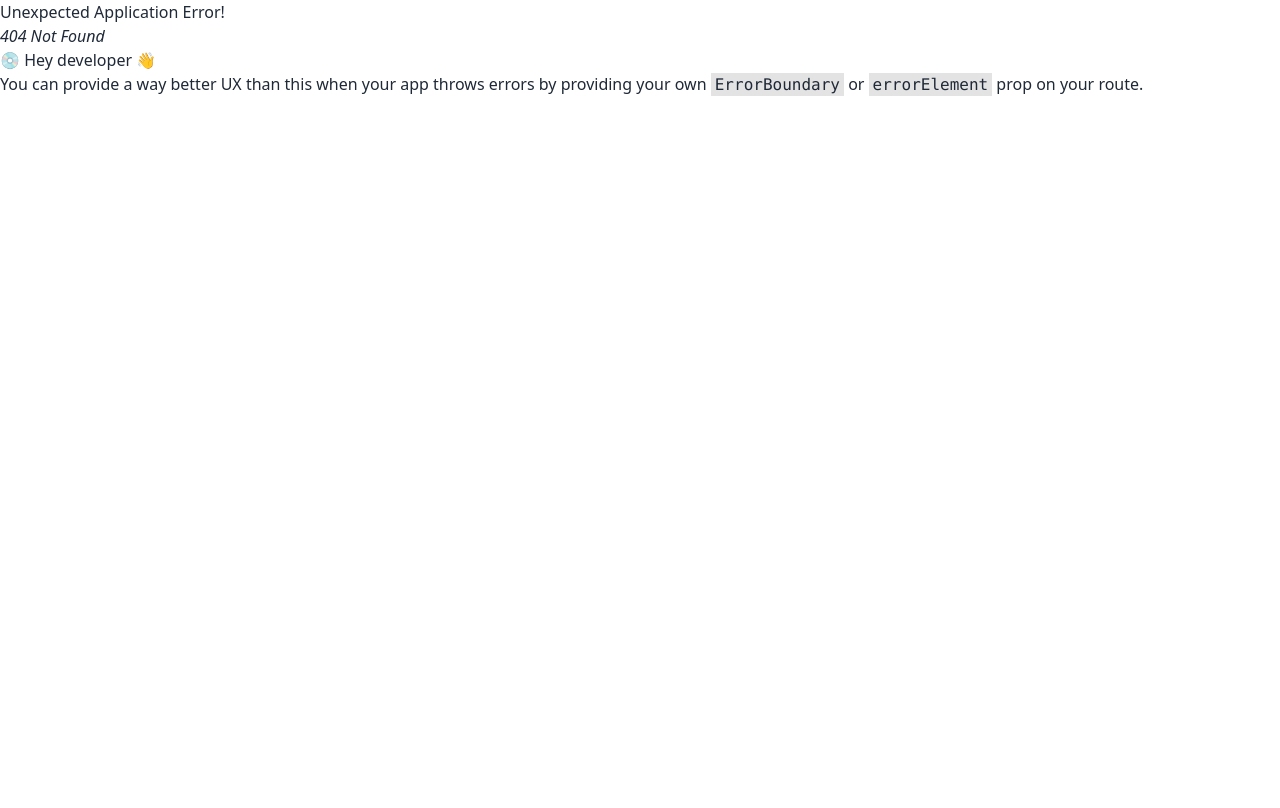
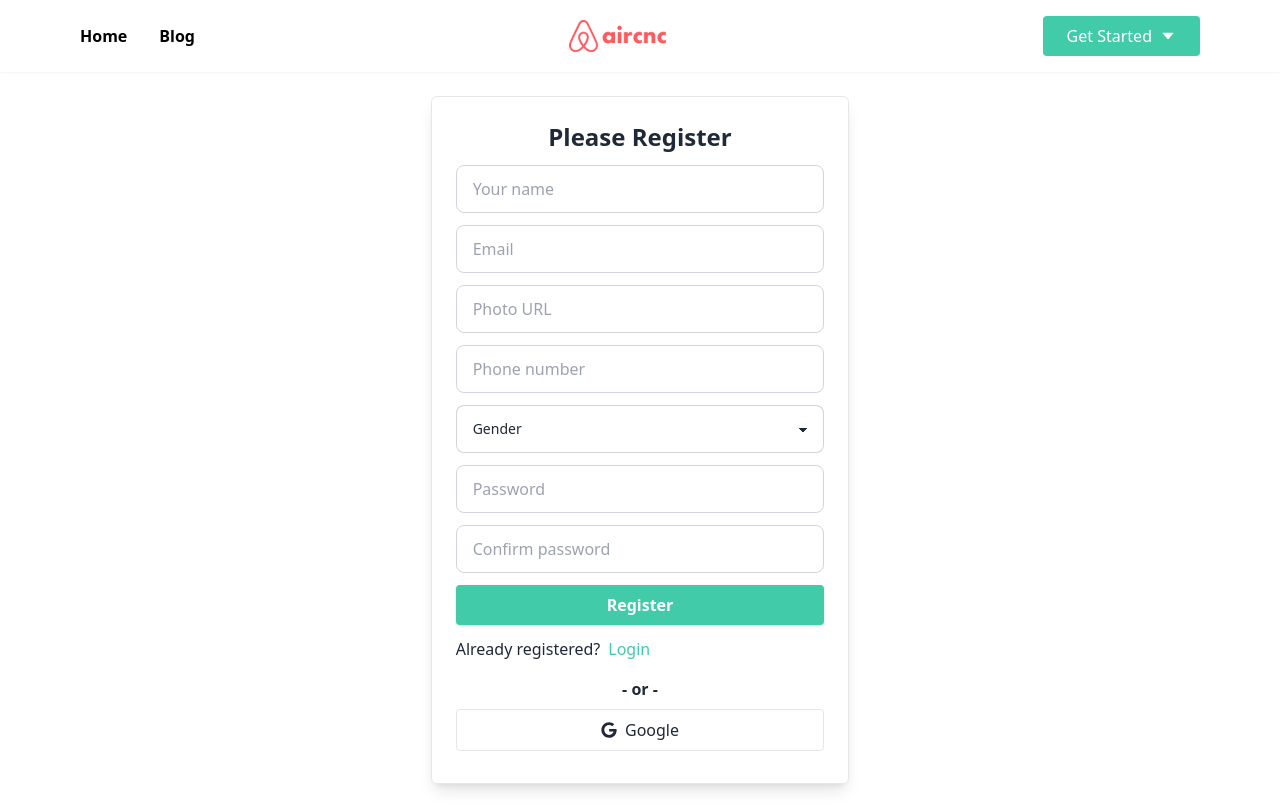
Before and after one commit to fazlyalahiru/lingua-client, a React (Vite) app: page /register in a window 1280 px wide. Before the commit this address had no page. Built offline with nearby package versions, Linux system fonts and the light colour scheme; no server answers.

Commit message:
register form is done

```diff
--- a/package.json
+++ b/package.json
@@ -11,10 +11,13 @@
   },
   "dependencies": {
     "@headlessui/react": "^1.7.15",
+    "firebase": "^9.22.1",
     "localforage": "^1.10.0",
     "match-sorter": "^6.3.1",
     "react": "^18.2.0",
     "react-dom": "^18.2.0",
+    "react-hook-form": "^7.44.3",
+    "react-hot-toast": "^2.4.1",
     "react-icons": "^4.9.0",
     "react-router-dom": "^6.12.0",
     "sort-by": "^1.2.0"
--- a/src/components/shared/navBar/Navbar.jsx
+++ b/src/components/shared/navBar/Navbar.jsx
@@ -54,25 +54,26 @@ const Navbar = () => {
                   tabIndex={0}
                   className="dropdown-content menu p-2 shadow bg-base-100 rounded-box w-52">
                   <li>
-                    <a>Item 1</a>
+                    <span>Item 1</span>
                   </li>
                   <li>
-                    <a>Item 2</a>
+                    <span>Item 2</span>
                   </li>
                 </ul>
               </div> */}
               <div className="relative ">
-                <Link
-                  className="flex justify-center items-center gap-2 bg-[#42CBA8] text-white px-2 md:px-6 py-1 md:py-2 rounded"
+                <p
+                  className="flex justify-center items-center gap-2 bg-[#42CBA8] text-white px-2 md:px-6 py-1 md:py-2 rounded cursor-pointer"
                   onClick={() => setIsGetStartedOpen(!isGetStartedOpen)}>
-                  <p>Get Started</p>
+                  <span>Get Started</span>
                   <AiOutlineCaretDown></AiOutlineCaretDown>
-                </Link>
+                </p>
                 {isGetStartedOpen && (
                   <div className="absolute rounded-xl shadow-md w-[40vw] md:w-[10vw] bg-white overflow-hidden right-0 top-10">
                     <div className="flex  flex-col cursor-pointer p-2">
                       <NavLink
                         to="/login"
+                        onClick={() => setIsGetStartedOpen(false)}
                         className="hover:bg-gray-100 transition-opacity p-2">
                         <span className="flex justify-center items-center gap-1">
                           <GrInsecure></GrInsecure> <p>Login</p>
@@ -80,6 +81,7 @@ const Navbar = () => {
                       </NavLink>
                       <NavLink
                         to="/register"
+                        onClick={() => setIsGetStartedOpen(false)}
                         className="hover:bg-gray-100 transition-opacity p-2">
                         <span className="flex justify-center  items-center gap-1">
                           <AiOutlineUserAdd></AiOutlineUserAdd> <p>Register</p>
--- a/src/firebase/firebase.config.js
+++ b/src/firebase/firebase.config.js
@@ -14,5 +14,4 @@ const firebaseConfig = {
 };
 
 // Initialize Firebase
-const app = initializeApp(firebaseConfig);
-export default app;
+export const app = initializeApp(firebaseConfig);
--- a/src/main.jsx
+++ b/src/main.jsx
@@ -1,8 +1,13 @@
-import ReactDOM from 'react-dom/client'
-import './index.css'
-import { RouterProvider } from 'react-router-dom'
-import router from './routes/PageRoutes.jsx'
+import ReactDOM from "react-dom/client";
+import "./index.css";
+import { RouterProvider } from "react-router-dom";
+import router from "./routes/PageRoutes.jsx";
+import AuthProvider from "./providerders/AuthProviders";
+import { Toaster } from "react-hot-toast";
 
-ReactDOM.createRoot(document.getElementById('root')).render(
-  <RouterProvider router={router} />
-)
+ReactDOM.createRoot(document.getElementById("root")).render(
+  <AuthProvider>
+    <Toaster />
+    <RouterProvider router={router} />
+  </AuthProvider>
+);
--- a/src/pages/login/Login.jsx
+++ b/src/pages/login/Login.jsx
@@ -39,7 +39,7 @@ const Login = () => {
               Sign In
             </button>
             <p>
-              Do not have account?
+              Not a member yet?
               <Link
                 className="ms-2 text-[#42CBA8] hover:text-black"
                 to="/register">
--- a/src/pages/register/Register.jsx
+++ b/src/pages/register/Register.jsx
@@ -0,0 +1,192 @@
+import { Link } from "react-router-dom";
+import { FaGoogle } from "react-icons/fa";
+import { useForm } from "react-hook-form";
+import { useContext, useState } from "react";
+import { AuthContext } from "../../providerders/AuthProviders";
+import { toast } from "react-hot-toast";
+
+const Register = () => {
+  const {
+    register,
+    handleSubmit,
+    reset,
+    watch,
+    formState: { errors },
+  } = useForm();
+
+  const { singnInWithGoogle, createUser } = useContext(AuthContext);
+  // confirm password
+  const [passwordMatch, setPasswordMatch] = useState(true);
+  const handleConfirmPasswordChange = (e) => {
+    const confirmPassword = e.target.value;
+    const { password } = watch(); // Access the value of the "password" field
+    setPasswordMatch(confirmPassword === password);
+  };
+
+  // handle submit form
+  const onSubmit = (data) => {
+    createUser(data.email, data.password)
+      .then(() => {
+        toast.success("User created successfully");
+        reset();
+      })
+      .catch((err) => {
+        console.log(err);
+        const errorMessage = err.message;
+        toast.error(errorMessage);
+      });
+  };
+
+  // signin with google
+  const handleSignInWithGoogle = () => {
+    singnInWithGoogle()
+      .then(() => {
+        toast.success("User created successfully");
+      })
+      .catch((err) => {
+        const errorMessage = err.message;
+        toast.error(errorMessage);
+      });
+  };
+  return (
+    <div className=" grid md:grid-cols-3">
+      <div></div>
+      <div className=" py-6 rounded-md my-6 shadow-lg border mx-4 md:mx-1">
+        <div className="mx-auto my-container  flex-col items-center gap-2 px-6">
+          <form onSubmit={handleSubmit(onSubmit)} className="grid gap-3">
+            <h4 className="text-2xl text-center font-semibold">
+              Please Register
+            </h4>
+
+            <input
+              type="text"
+              {...register("name", { required: true })}
+              placeholder="Your name"
+              className="input border border-gray-300 w-full block"
+            />
+            {errors.name?.type === "required" && (
+              <p className="text-red-500">Name is required</p>
+            )}
+
+            <input
+              type="email"
+              {...register("email", { required: true })}
+              placeholder="Email"
+              className="input border border-gray-300 w-full block"
+            />
+            {errors.email?.type === "required" && (
+              <p className="text-red-500">Email is required</p>
+            )}
+
+            <input
+              type="url"
+              {...register("photo", { required: true })}
+              placeholder="Photo URL"
+              className="input border border-gray-300 w-full block"
+            />
+            {errors.photo?.type === "required" && (
+              <p className="text-red-500">Photo is required</p>
+            )}
+
+            <input
+              type="tel"
+              {...register("phone")}
+              placeholder="Phone number"
+              className="input border border-gray-300 w-full block"
+            />
+            {errors.phone && (
+              <span className="text-red-500">{errors.phone.message}</span>
+            )}
+
+            <select
+              defaultValue="Gender"
+              className="select select-bordered w-full "
+              {...register("gender")}>
+              <option disabled>Gender</option>
+              <option>Male</option>
+              <option>Female</option>
+            </select>
+            {errors.gender && (
+              <span className="text-red-500">{errors.gender.message}</span>
+            )}
+
+            <input
+              type="password"
+              {...register("password", {
+                required: true,
+                minLength: 6,
+                maxLength: 15,
+                pattern: /(?=.*[!@#$&*])(?=.*[0-9])/,
+              })}
+              placeholder="Password"
+              className="input border border-gray-300 w-full block"
+            />
+            {errors.password?.type === "required" && (
+              <p className="text-red-500">Password is required</p>
+            )}
+            {errors.password?.type === "minLength" && (
+              <p className="text-red-600">Password must be 6 characters</p>
+            )}
+            {errors.password?.type === "maxLength" && (
+              <p className="text-red-600">
+                Password must be less than 15 characters
+              </p>
+            )}
+            {errors.password?.type === "pattern" && (
+              <p className="text-red-600">
+               Password should contain atleast 1 special carecter and number
+              </p>
+            )}
+
+            <input
+              type="password"
+              {...register("confirmPassword", {
+                required: true,
+              })}
+              onChange={handleConfirmPasswordChange}
+              placeholder="Confirm password"
+              className={`input border  w-full block ${
+                !passwordMatch ? "border-red-500" : "border-gray-300"
+              }`}
+            />
+            {!passwordMatch && (
+              <span className="text-red-500">Password do not match!</span>
+            )}
+            {errors.confirmPassword && (
+              <span className="text-red-500">
+                {errors.confirmPassword.message}
+              </span>
+            )}
+
+            <button
+              className="shadow bg-[#42CBA8] hover:bg-black focus:shadow-outline focus:outline-none text-white font-bold py-2 px-4 rounded w-full"
+              type="submit">
+              Register
+            </button>
+            <p>
+              Already registered?
+              <Link
+                className="ms-2 text-[#42CBA8] hover:text-black"
+                to="/login">
+                Login
+              </Link>
+            </p>
+          </form>
+
+          <h4 className="mt-4 font-semibold text-center">- or -</h4>
+          <div className="flex gap-4 py-2 justify-center">
+            <div
+              onClick={handleSignInWithGoogle}
+              className="flex items-center gap-2 border rounded px-4 py-2 hover:bg-black hover:text-white cursor-pointer w-full justify-center">
+              <FaGoogle />
+              <button> Google</button>
+            </div>
+          </div>
+        </div>
+        <div></div>
+      </div>
+    </div>
+  );
+};
+
+export default Register;
--- a/src/proder/AuthProvider.jsx
+++ b/src/providerders/AuthProviders.jsx
@@ -1,6 +1,5 @@
 import { createContext, useEffect, useState } from "react";
 import {
-  GithubAuthProvider,
   GoogleAuthProvider,
   createUserWithEmailAndPassword,
   getAuth,
@@ -10,12 +9,13 @@ import {
   signOut,
   updateProfile,
 } from "firebase/auth";
-import app from "../firebase/firebase.config";
+import { app } from "../firebase/firebase.config";
+// import app from "../firebase/firebase.config";
+export const AuthContext = createContext(null);
 
-export const AuthContext = createContext(null);
+
 const auth = getAuth(app);
 const googleAuthProvider = new GoogleAuthProvider();
-const githubAuthProvider = new GithubAuthProvider();
 
 const AuthProvider = ({ children }) => {
   const [user, setUser] = useState(null);
@@ -40,9 +40,6 @@ const AuthProvider = ({ children }) => {
     return signInWithPopup(auth, googleAuthProvider);
   };
 
-  const signInGithub = () => {
-    return signInWithPopup(auth, githubAuthProvider);
-  };
   const logout = () => {
     setLoading(true);
     signOut(auth);
@@ -64,10 +61,9 @@ const AuthProvider = ({ children }) => {
     createUser,
     signIn,
     singnInWithGoogle,
-    signInGithub,
     logout,
     setLoading,
-    updateProfileInfo
+    updateProfileInfo,
   };
   return (
     <div>
```
Also changed, not shown: src/routes/PageRoutes.jsx (+7 -2 lines), 1 other file (tests, documents, lock files or other folders).
